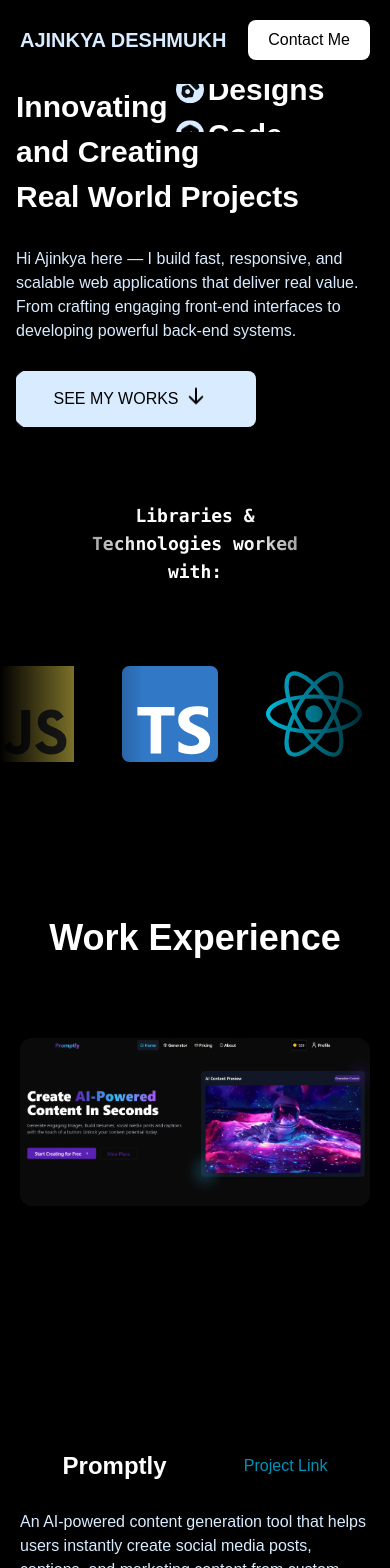
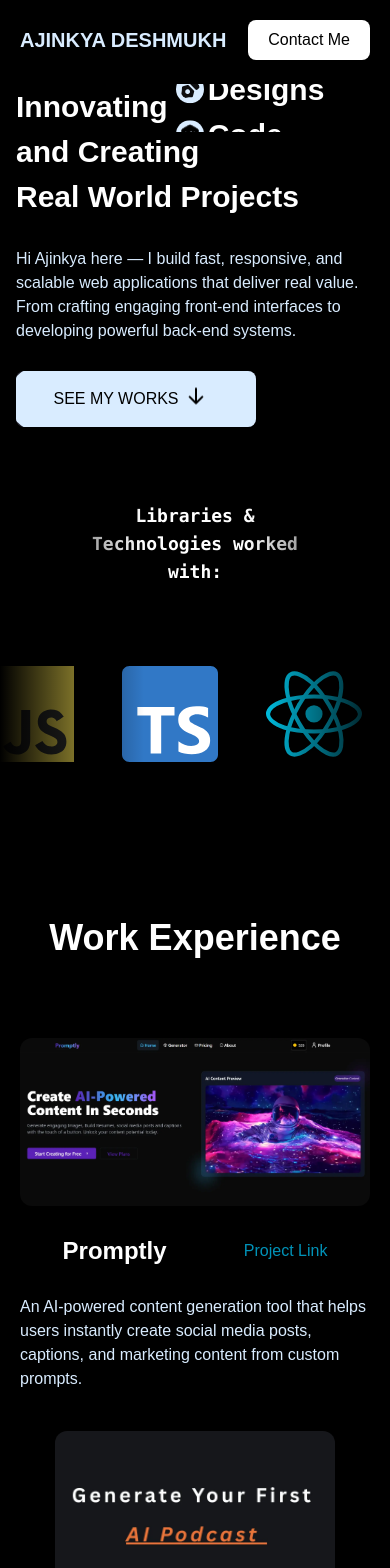
Before and after one commit to Ajinkya-909/portfolio, a Next.js app: page / in a window 390 px wide. Shown: the top 1568 px of the page. Built offline with nearby package versions, Linux system fonts and the light colour scheme; a web font is replaced by a local one.

Commit message:
Adjust hero image height for better responsiveness on smaller screens

```diff
--- a/app/globals.css
+++ b/app/globals.css
@@ -165,7 +165,7 @@ section {
       @apply h-full flex flex-col justify-around xl:w-[65%];
 
       .image-wrapper {
-        @apply xl:h-[65vh] md:h-[45vh] h-96 relative;
+        @apply xl:h-[65vh] md:h-[45vh] h-[20vh] relative;
 
         img {
           @apply w-full object-cover rounded-xl absolute inset-0;
```
